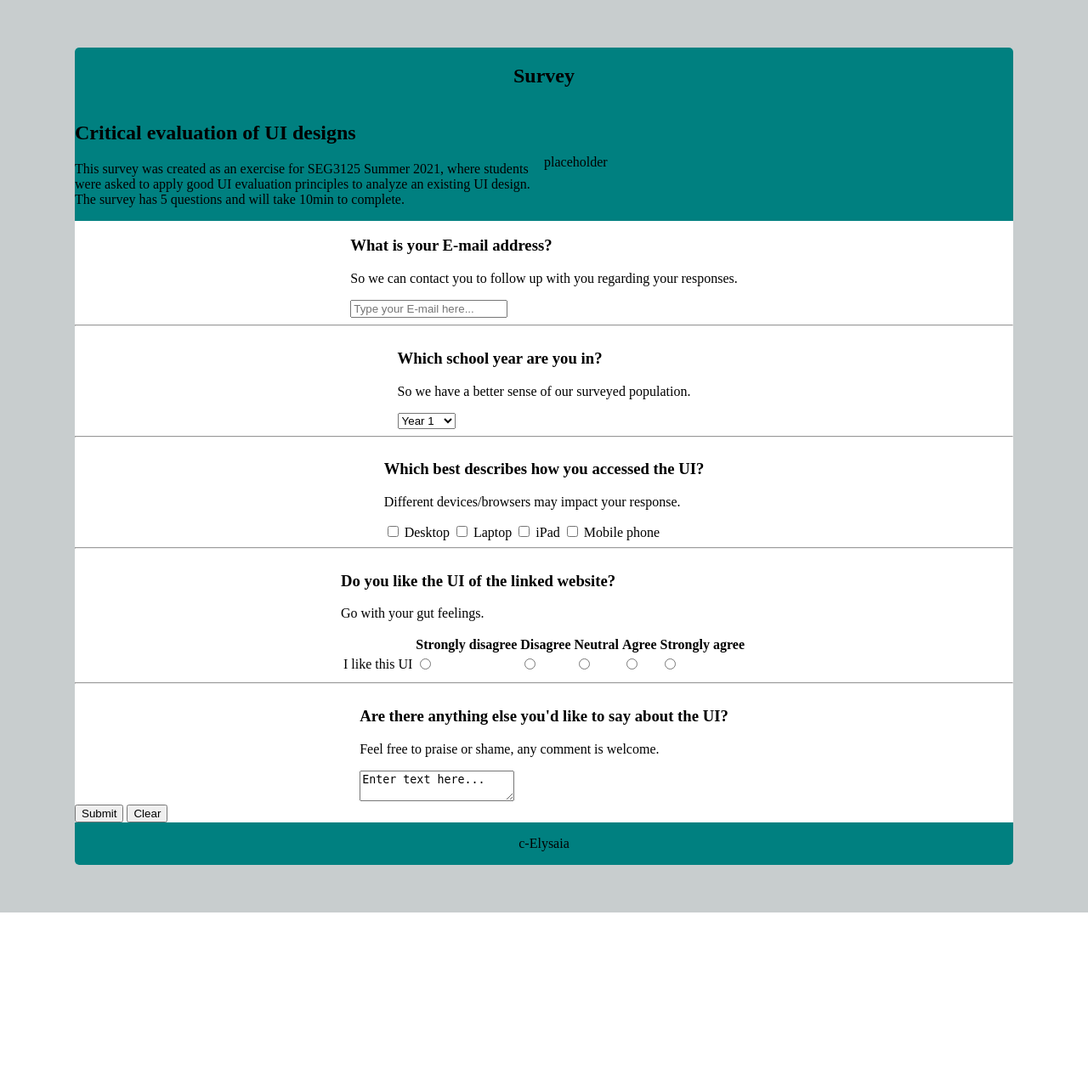
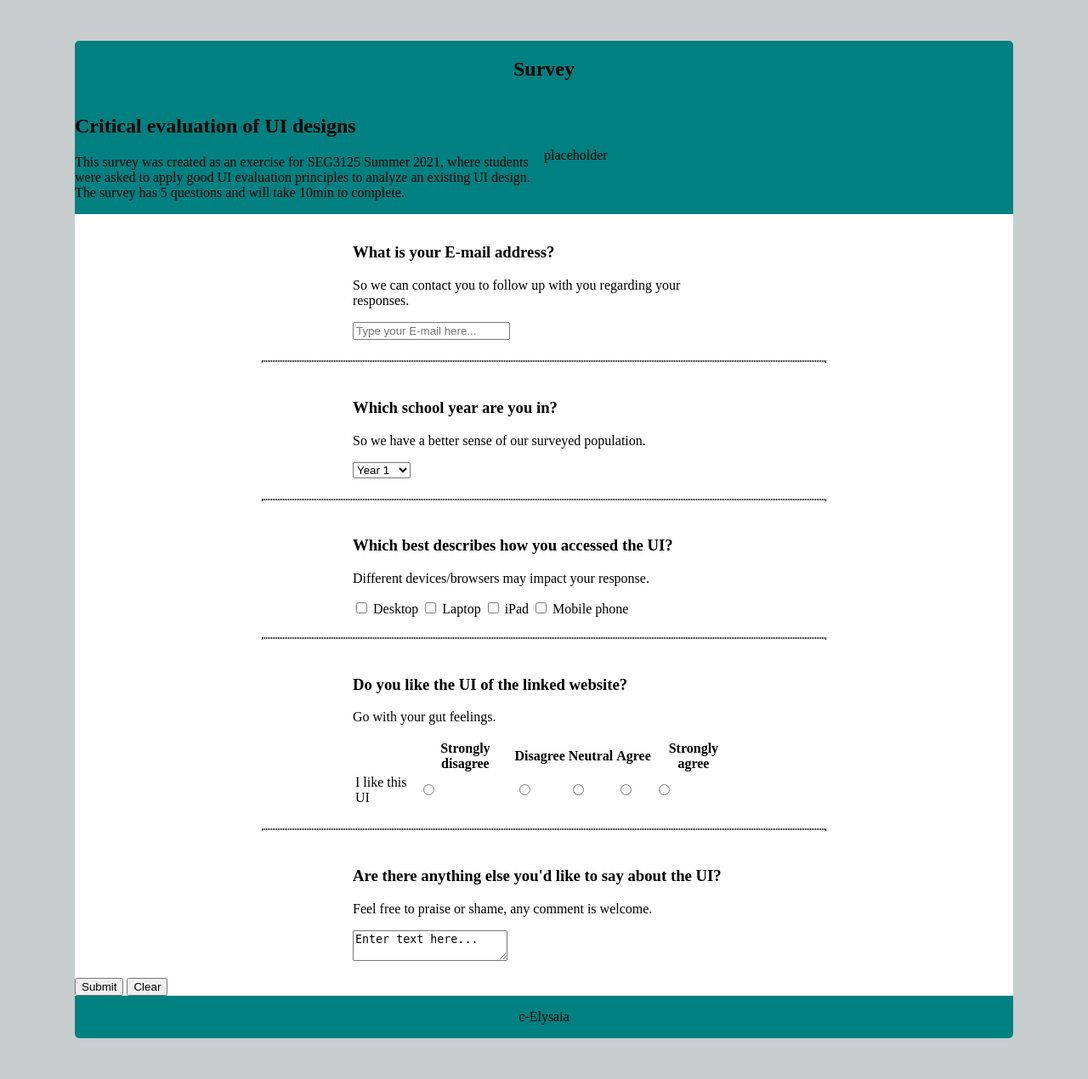
Before and after one commit to jodi-dev/simple-survey, a PHP site: page / in a window 1280 px wide. Shown: the whole page at 85% size. Before the commit the page ends 1074 px from the top, so only its background shows below. Run offline with PHP 8.4, Linux system fonts and the light colour scheme.

Commit message:
stylistic progress

```diff
--- a/index.html
+++ b/index.html
@@ -25,11 +25,11 @@
                 </div>
             </div>
         </section>
-        <section>
+        <section id="form-box">
             <div>
                 <form action="" name="form">
                     <div class="row">
-                        <div>
+                        <div class="question-box">
                             <h3>What is your E-mail address?</h3>
                             <p>So we can contact you to follow up with you regarding your responses.</p>
                             <input type="text" name="" id="" placeholder="Type your E-mail here...">
@@ -37,7 +37,7 @@
                     </div>
                     <hr>
                     <div class="row">
-                        <div>
+                        <div class="question-box">
                             <h3>Which school year are you in?</h3>
                             <p>So we have a better sense of our surveyed population.</p>
                             <select name="select" id="select">
@@ -51,7 +51,7 @@
                     </div>
                     <hr>
                     <div class="row">
-                        <div>
+                        <div class="question-box">
                             <h3>Which best describes how you accessed the UI?</h3>
                             <p>Different devices/browsers may impact your response.</p>
                             <input type="checkbox" name="checkbox" id="checkbox">
@@ -66,7 +66,7 @@
                     </div>
                     <hr>
                     <div class="row">
-                        <div>
+                        <div class="question-box">
                             <h3>Do you like the UI of the linked website?</h3>
                             <p>Go with your gut feelings.</p>
                             <table>
@@ -112,7 +112,7 @@
                     </div>
                     <hr>
                     <div class="row">
-                        <div>
+                        <div class="question-box">
                             <h3>Are there anything else you'd like to say about the UI?</h3>
                             <p>Feel free to praise or shame, any comment is welcome.</p>
                             <textarea>Enter text here...</textarea>
--- a/style.css
+++ b/style.css
@@ -1,6 +1,10 @@
 body {
-    display:flex;
     background-color: #c8cdce
+}
+
+hr {
+    width: 60%;
+    border: 0.5px dotted;
 }
 
 .row {
@@ -10,6 +14,10 @@
 }
 .column {
     flex: 50%;
+}
+.question-box {
+    width: 450px;
+    padding: 1rem;
 }
 
 #paper {
```
